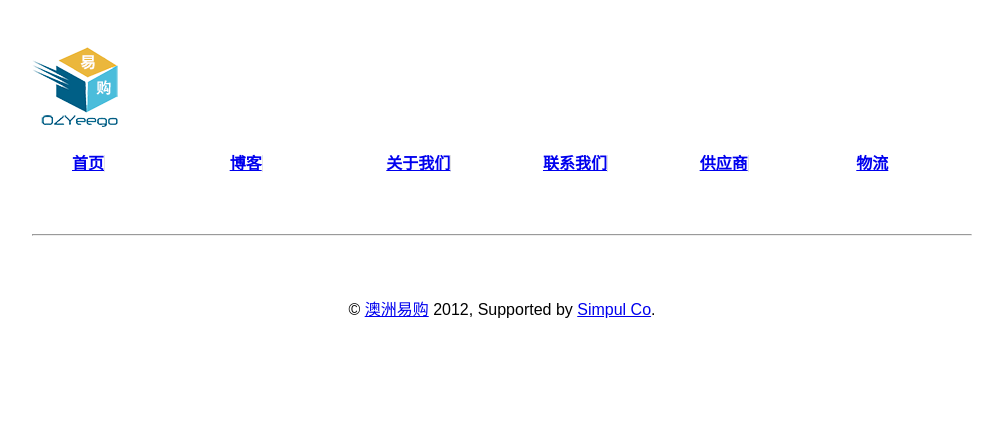
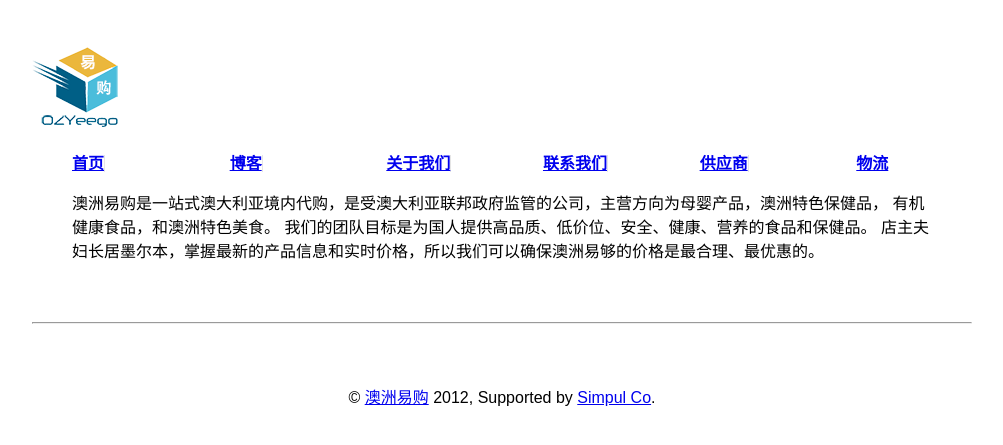
Before and after one commit to fanyuanheng/ozyeego.com, a Jekyll site: the page built from about-us.md, in a window 1280 px wide. Shown: the top 445 px of the page, without its empty margins (138-1141 px from the left). Built offline with Jekyll 4.4.1, drawn with Linux system fonts in a browser that asks for light colours; nearby versions of some CDN libraries.

Commit message:
more pages

```diff
--- a/about-us.md
+++ b/about-us.md
@@ -6,3 +6,5 @@ group: navigation
 weight: 3
 ---
 {% include JB/setup %}
+
+> 澳洲易购是一站式澳大利亚境内代购，是受澳大利亚联邦政府监管的公司，主营方向为母婴产品，澳洲特色保健品， 有机健康食品，和澳洲特色美食。 我们的团队目标是为国人提供高品质、低价位、安全、健康、营养的食品和保健品。 店主夫妇长居墨尔本，掌握最新的产品信息和实时价格，所以我们可以确保澳洲易够的价格是最合理、最优惠的。
```
Also changed, not shown: logistic.md (+2 -0 lines), supplier.md (+2 -0 lines).
